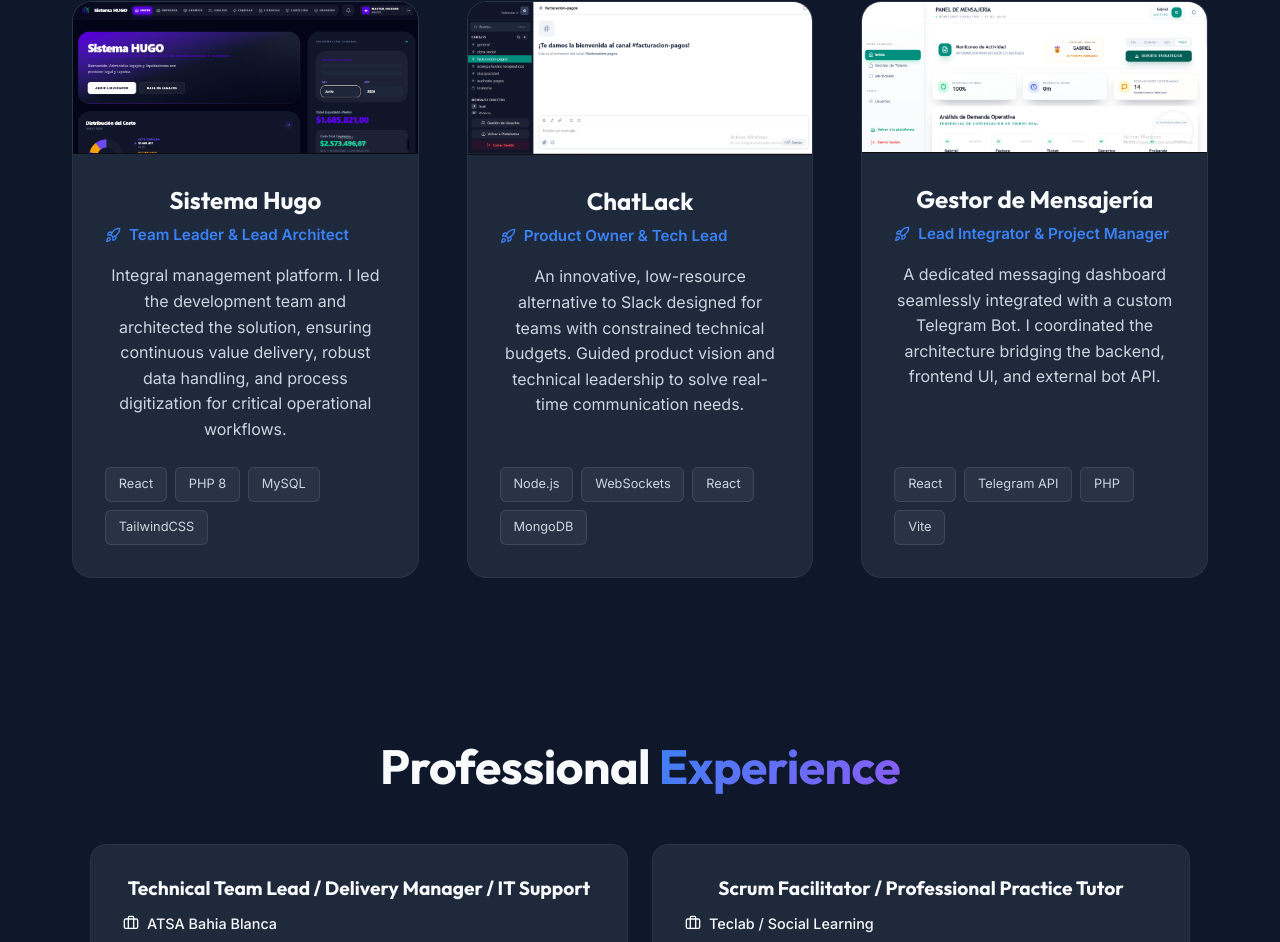
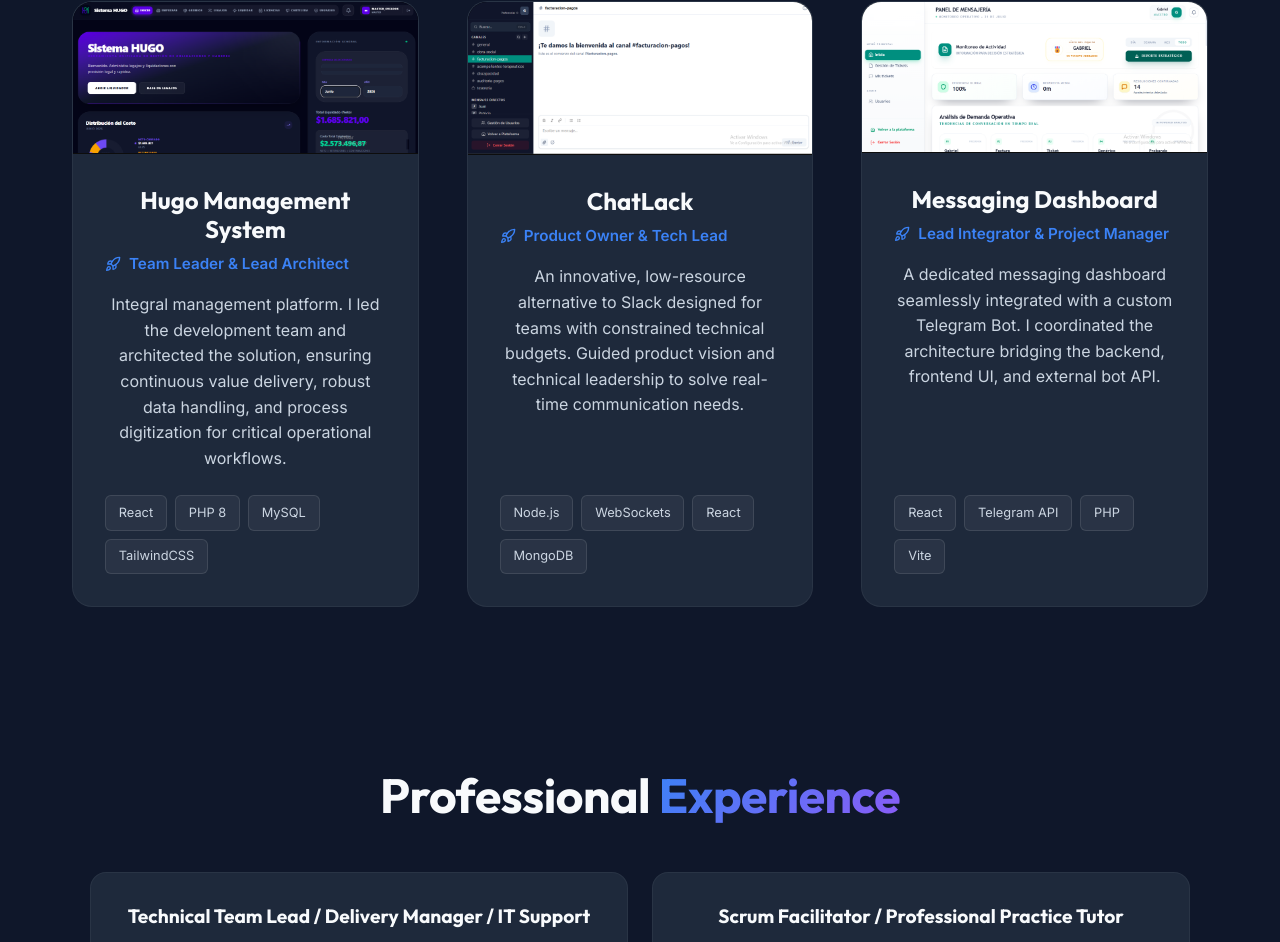
Before and after one commit to gabrielgagz/gabrielgagz.github.io, a React (Vite) app: page / in a window 1280 px wide. Shown: the part 2002-2944 px from the top of the page. Built offline with nearby package versions, Linux system fonts and the light colour scheme.

Commit message:
Translate project titles to English

```diff
--- a/src/data/portfolioData.js
+++ b/src/data/portfolioData.js
@@ -69,7 +69,7 @@ export const portfolioDataByLanguage = {
     projectsInfo: [
       {
         id: 1,
-        title: 'Sistema Hugo',
+        title: 'Hugo Management System',
         role: 'Team Leader & Lead Architect',
         description: 'Integral management platform. I led the development team and architected the solution, ensuring continuous value delivery, robust data handling, and process digitization for critical operational workflows.',
         tech: ['React', 'PHP 8', 'MySQL', 'TailwindCSS'],
@@ -85,7 +85,7 @@ export const portfolioDataByLanguage = {
       },
       {
         id: 3,
-        title: 'Gestor de Mensajería',
+        title: 'Messaging Dashboard',
         role: 'Lead Integrator & Project Manager',
         description: 'A dedicated messaging dashboard seamlessly integrated with a custom Telegram Bot. I coordinated the architecture bridging the backend, frontend UI, and external bot API.',
         tech: ['React', 'Telegram API', 'PHP', 'Vite'],
```
